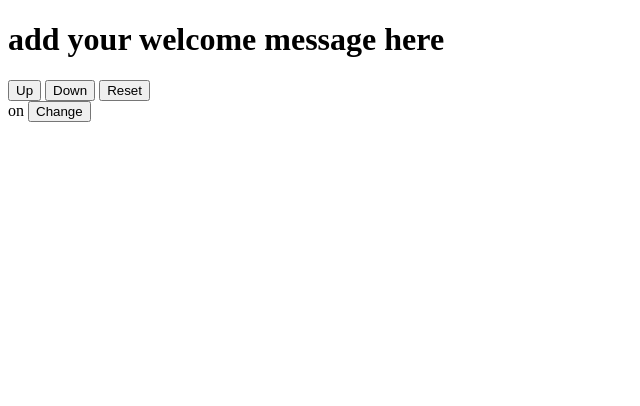
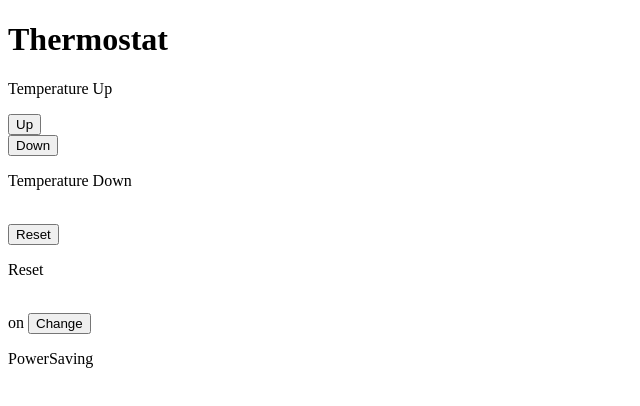
Before and after one commit to rawdah123/CypressThermostat, a website: page index.html in a window 1280 px wide. Shown: the whole page, without its empty margins (0-640 px from the left). Drawn offline with Linux system fonts and the light colour scheme.

Commit message:
Changed title and made changes to the text for up, down, power, rest

```diff
--- a/index.html
+++ b/index.html
@@ -7,16 +7,27 @@
   </head>
   <body>
 
-    <script src="src/thermostat.js"></script>
+     <script src="src/thermostat.js"></script>
+     <script type="module" src="thermostat.js"></script>
     <script src="interface.js"></script>
-    <h1 id = "welcome">add your welcome message here</h1>
+
+    <h1 id = "title">Thermostat</h1>
     <span id = "message"></span>
+
+    <p>Temperature Up</p>
     <button id = "button">Up</button>
-    <button id = "down">Down</button>
+    <br>
+
+   <button id = "down">Down</button>
+    <p>Temperature Down</p>
+    <br>
     <button id = "reset">Reset</button>
+
+    <p>Reset</p>
     <br>
     <span id = "power"></span>
     <button id = "change">Change</button>
+    <p>PowerSaving</p>
     <br>
     <span id = "usage"></span>
 
--- a/interface.js
+++ b/interface.js
@@ -1,39 +1,42 @@
-window.addEventListener('load', function() {
-  const thermostat = new Thermostat()
+window.addEventListener("load", function () {
+  const thermostat = new Thermostat();
+
+
   // add a <button> element to your html with id of 'button'
-  const button = document.getElementById("button")
+  const button = document.getElementById("button");
+
+
+
 
   // add a <span> element to your html with id of 'message'
-  const message = document.getElementById("message")
+  const message = document.getElementById("message");
 
-  const power = document.getElementById("power")
+  const power = document.getElementById("power");
 
-  const change = document.getElementById("change")
+  const change = document.getElementById("change");
 
-  const reset = document.getElementById("reset")
+  const reset = document.getElementById("reset");
 
-  const usage = document.getElementById("usage")
-   power.innerHTML = thermostat.onPowerSaving();
+  const usage = document.getElementById("usage");
+  power.innerHTML = thermostat.onPowerSaving();
 
-   button.addEventListener('click', function() {
+
+//event listeners go here
+  button.addEventListener("click", function () {
     message.innerHTML = thermostat.up();
     usage.innerHTML = thermostat.getUsage();
-      })
-      down.addEventListener('click', function() {
-        message.innerHTML = thermostat.down();
-        usage.innerHTML = thermostat.getUsage();
+  });
+  down.addEventListener("click", function () {
+    message.innerHTML = thermostat.down();
+    usage.innerHTML = thermostat.getUsage();
+  });
+  change.addEventListener("click", function () {
+    thermostat.changePowerSaving();
+    power.innerHTML = thermostat.onPowerSaving();
+  });
 
-})
-    change.addEventListener('click', function(){
-      thermostat.changePowerSaving()
-      power.innerHTML = thermostat.onPowerSaving();
-
-    })
-
-    reset.addEventListener('click', () => {
-      message.innerHTML = thermostat.reset();
-      usage.innerHTML = thermostat.getUsage();
-
-    })
-
-})
+  reset.addEventListener("click", () => {
+    message.innerHTML = thermostat.reset();
+    usage.innerHTML = thermostat.getUsage();
+  });
+});
```
Also changed, not shown: cypress/integration/thermostat.spec.js (+2 -2 lines).
